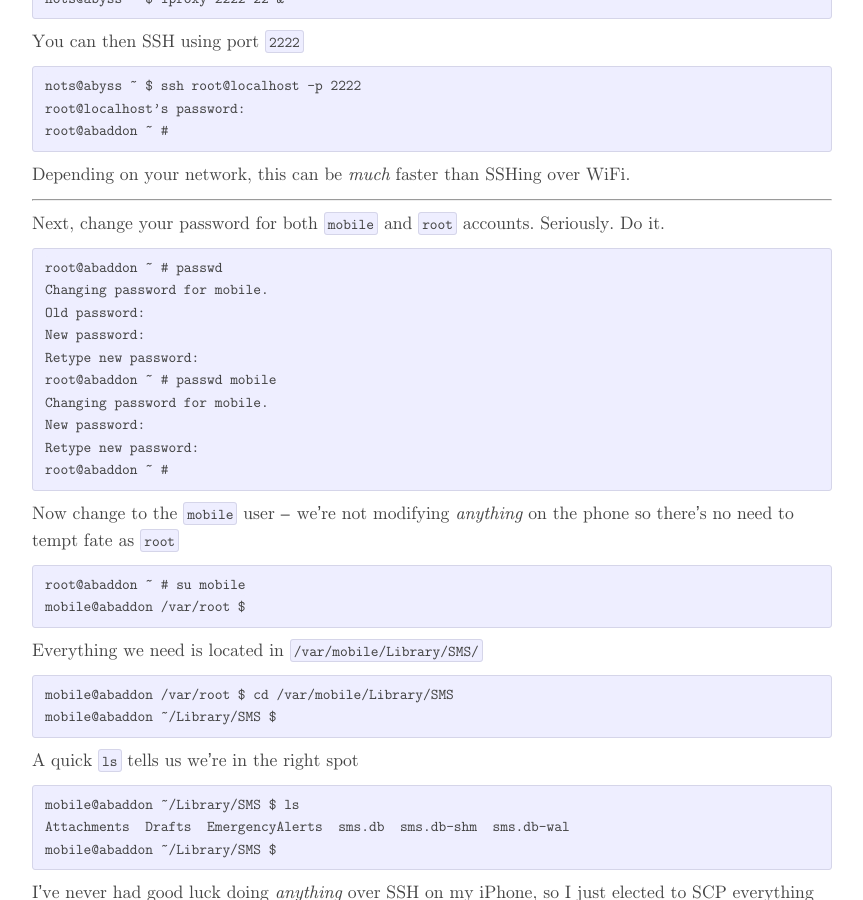
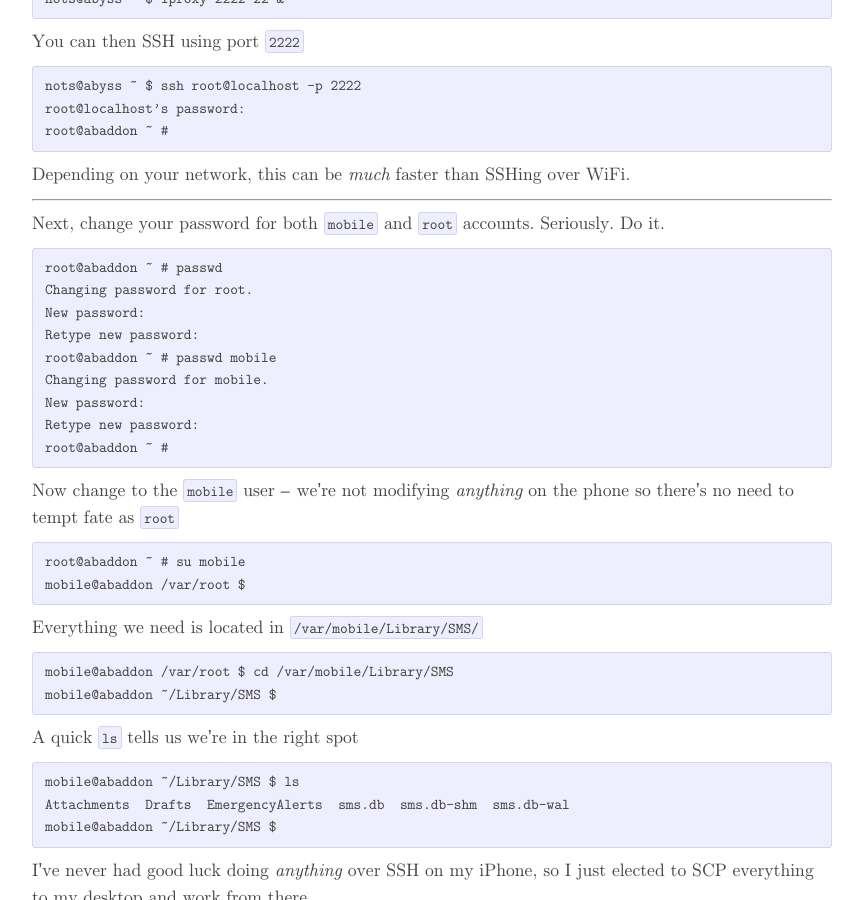
Before and after one commit to Notgnoshi/notgnoshi.github.io, a Jekyll site: the page built from _posts/2016-11-26-iphone-sms-db.md, in a window 1280 px wide and 900 px high, scrolled down 830 px. Shown: the whole window, without its empty margins (208-1071 px from the left). Built offline with Jekyll 4.4.1, drawn with Linux system fonts in a browser that asks for light colours.

Commit message:
fixed copy-paste error

````diff
--- a/_posts/2016-11-26-iphone-sms-db.md
+++ b/_posts/2016-11-26-iphone-sms-db.md
@@ -51,8 +51,7 @@ Next, change your password for both `mobile` and `root` accounts. Seriously. Do
 
 ```
 root@abaddon ~ # passwd
-Changing password for mobile.
-Old password:
+Changing password for root.
 New password:
 Retype new password:
 root@abaddon ~ # passwd mobile
````
